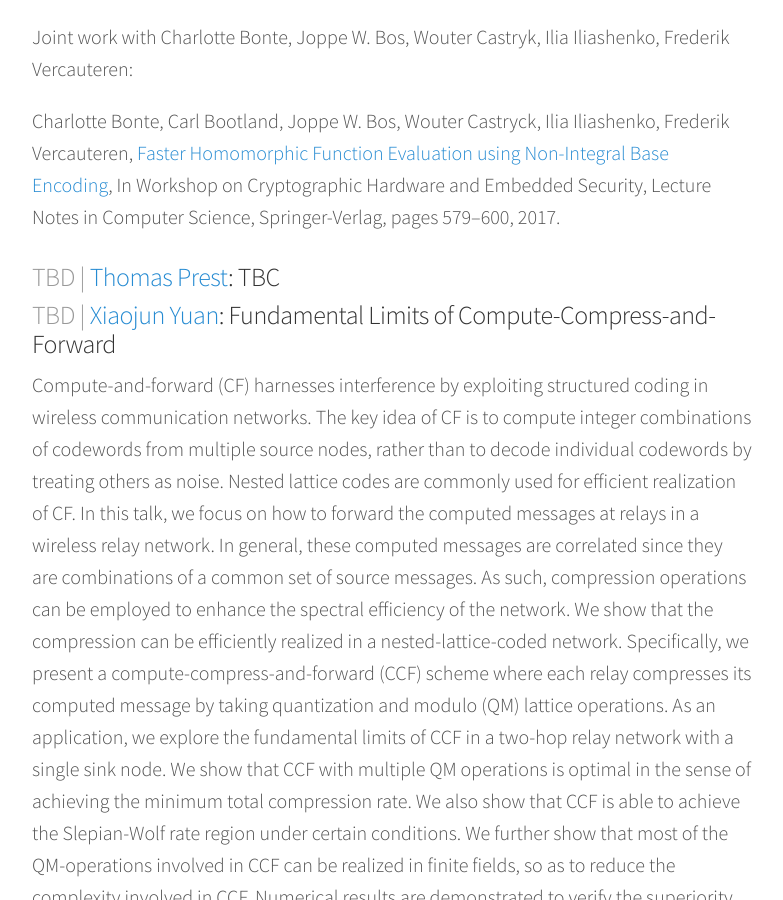
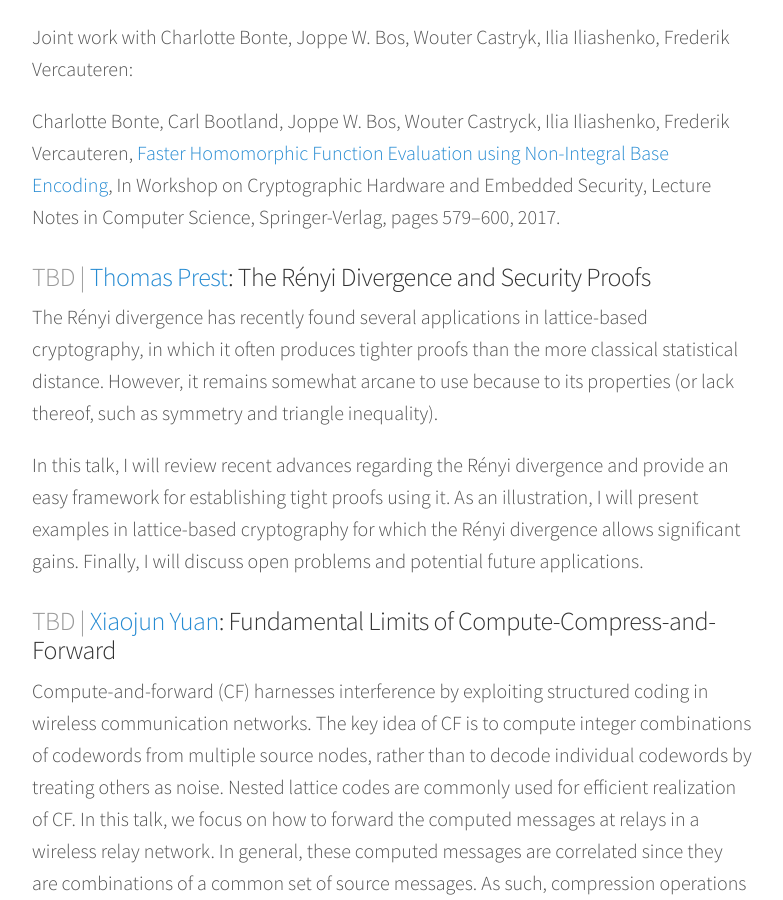
Before and after one commit to malb/discrete-subgroup, a Jekyll site: the page built from _posts/2018-03-26-lattice-meeting.md, in a window 1280 px wide and 900 px high, scrolled down 1046 px. Shown: the whole window, without its empty margins (248-1031 px from the left). Built offline with Jekyll 4.4.1, drawn with Linux system fonts in a browser that asks for light colours; nearby versions of some CDN libraries.

Commit message:
Thomas' talk

```diff
--- a/_posts/2018-03-26-lattice-meeting.md
+++ b/_posts/2018-03-26-lattice-meeting.md
@@ -17,7 +17,11 @@ Joint work with Charlotte Bonte, Joppe W. Bos, Wouter Castryk, Ilia Iliashenko,
 
 Charlotte Bonte, Carl Bootland, Joppe W. Bos, Wouter Castryck, Ilia Iliashenko, Frederik Vercauteren, [Faster Homomorphic Function Evaluation using Non-Integral Base Encoding](https://eprint.iacr.org/2017/333), In Workshop on Cryptographic Hardware and Embedded Security, Lecture Notes in Computer Science, Springer-Verlag, pages 579–600, 2017.
 
-### <span> TBD | [Thomas Prest](https://www.di.ens.fr/~prest/)</span>: TBC ###
+### <span> TBD | [Thomas Prest](https://www.di.ens.fr/~prest/)</span>: The Rényi Divergence and Security Proofs ###
+
+The Rényi divergence has recently found several applications in lattice-based cryptography, in which it often produces tighter proofs than the more classical statistical distance. However, it remains somewhat arcane to use because to its properties (or lack thereof, such as symmetry and triangle inequality).
+
+In this talk, I will review recent advances regarding the Rényi divergence and provide an easy framework for establishing tight proofs using it. As an illustration, I will present examples in lattice-based cryptography for which the Rényi divergence allows significant gains. Finally, I will discuss open problems and potential future applications.
 
 ### <span> TBD | [Xiaojun Yuan](http://sist.shanghaitech.edu.cn/faculty/yuanxj/)</span>: Fundamental Limits of Compute-Compress-and-Forward ###
 
```
